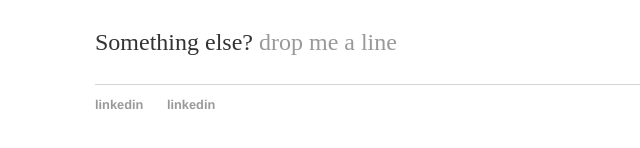
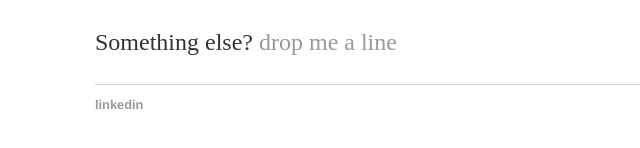
Before and after one commit to kevcraig/kevcriag.github.io, a Jekyll site: the page built from index.html, in a window 1280 px wide. Shown: the part 238-386 px from the top of the page, without its empty margins (97-737 px from the left). Built offline with Jekyll 4.4.1, drawn with Linux system fonts in a browser that asks for light colours.

Commit message:
Update default.html

```diff
--- a/_layouts/default.html
+++ b/_layouts/default.html
@@ -21,7 +21,6 @@
 			<footer>
 	    		<ul>
 	        		<li><a href="https://www.linkedin.com/in/kevin-craig-695a76106/">linkedin</a></li>
-				<li><a href="https://kevincraig.shinyapps.io/ScratcherStatsNC/">linkedin</a></li>
 				</ul>
 			</footer>
 		</body>
```
